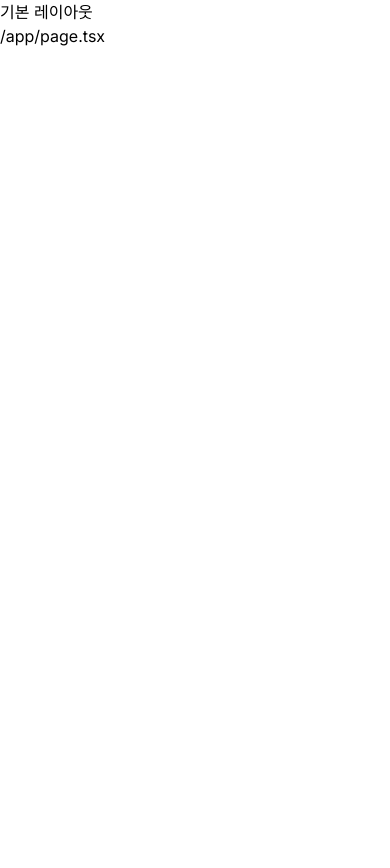
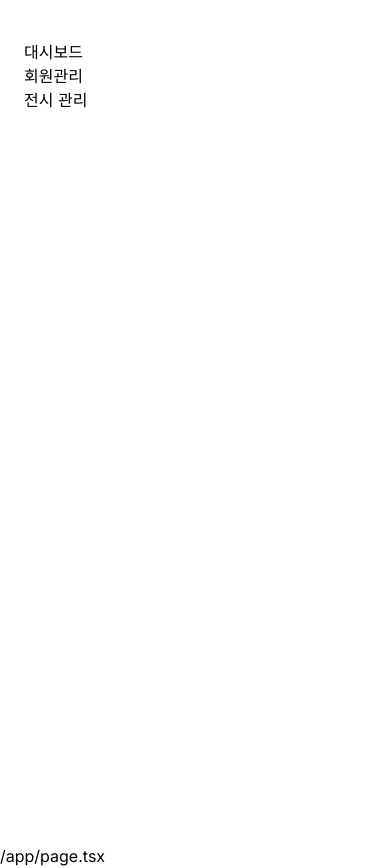
Before and after one commit to ppotatoG/housetalk-admin, a Next.js app: page / in a window 390 px wide. Before the commit the page ends 844 px from the top, so only its background shows below. Built offline with nearby package versions, Linux system fonts and the light colour scheme.

Commit message:
Add: basic menu structure

```diff
--- /dev/null
+++ b/src/app/component/Head/index.tsx
@@ -0,0 +1,42 @@
+import { useState } from 'react';
+import { MENU } from '@/constants/menu';
+
+const MenuList = ({ menu }: { menu: Menu }) => {
+  const [isOpen, setIsOpen] = useState(false);
+
+  return (
+    <div>
+      <button className="w-full text-left" onClick={() => setIsOpen(!isOpen)}>
+        {menu.name}
+      </button>
+      {isOpen &&
+        menu.subMenu?.map(
+          (
+            subMenu // 이 부분을 subMenu로 변경
+          ) => (
+            <div className="ml-4" key={subMenu.id}>
+              <MenuList menu={subMenu} />
+            </div>
+          )
+        )}
+    </div>
+  );
+};
+
+const Head = () => {
+  return (
+    <div className="relative bg-white dark:bg-gray-800">
+      <div className="flex flex-col sm:flex-row sm:justify-around">
+        <div className="h-screen w-72">
+          <nav className="mt-10 px-6">
+            {MENU.map(menu => (
+              <MenuList key={menu.id} menu={menu} />
+            ))}
+          </nav>
+        </div>
+      </div>
+    </div>
+  );
+};
+
+export default Head;
--- a/src/app/layout.tsx
+++ b/src/app/layout.tsx
@@ -1,14 +1,12 @@
+'use client';
+
 import './common.css';
-import type { Metadata } from 'next';
 import { Inter } from 'next/font/google';
 import React from 'react';
 
 const inter = Inter({ subsets: ['latin'] });
 
-export const metadata: Metadata = {
-  title: 'Create Next App',
-  description: 'Generated by create next app',
-};
+import Head from './component/Head/';
 
 export default function RootLayout({
   children,
@@ -17,8 +15,8 @@ export default function RootLayout({
 }) {
   return (
     <html lang="ko">
-      <body className={inter.className}>
-        기본 레이아웃
+      <body className={inter.className} suppressHydrationWarning={true}>
+        <Head />
         {children}
       </body>
     </html>
--- /dev/null
+++ b/src/constants/menu.ts
@@ -0,0 +1,48 @@
+export const MENU: Menu[] = [
+  {
+    id: 1,
+    name: '대시보드',
+    path: '/dashboard',
+  },
+  {
+    id: 2,
+    name: '회원관리',
+    path: '/users',
+  },
+  {
+    id: 3,
+    name: '전시 관리',
+    path: '/exhibition',
+    subMenu: [
+      {
+        id: 1,
+        name: '메인 페이지',
+        path: '/exhibition/main',
+        subMenu: [
+          {
+            id: 1,
+            name: '앱 배너',
+            path: '/exhibition/main/app-banner',
+          },
+          {
+            id: 2,
+            name: '인기 집 리뷰',
+            path: '/exhibition/main/popular-homes',
+          },
+        ],
+      },
+      {
+        id: 2,
+        name: '서브 페이지',
+        path: '/exhibition/sub',
+        subMenu: [
+          {
+            id: 1,
+            name: '추천아이템 상단 아이콘',
+            path: '/exhibition/sub/recommended-items',
+          },
+        ],
+      },
+    ],
+  },
+];
--- /dev/null
+++ b/src/types/Menu.d.ts
@@ -0,0 +1,6 @@
+interface Menu {
+  id: number;
+  name: string;
+  path: string;
+  subMenu?: Menu[];
+}
```
